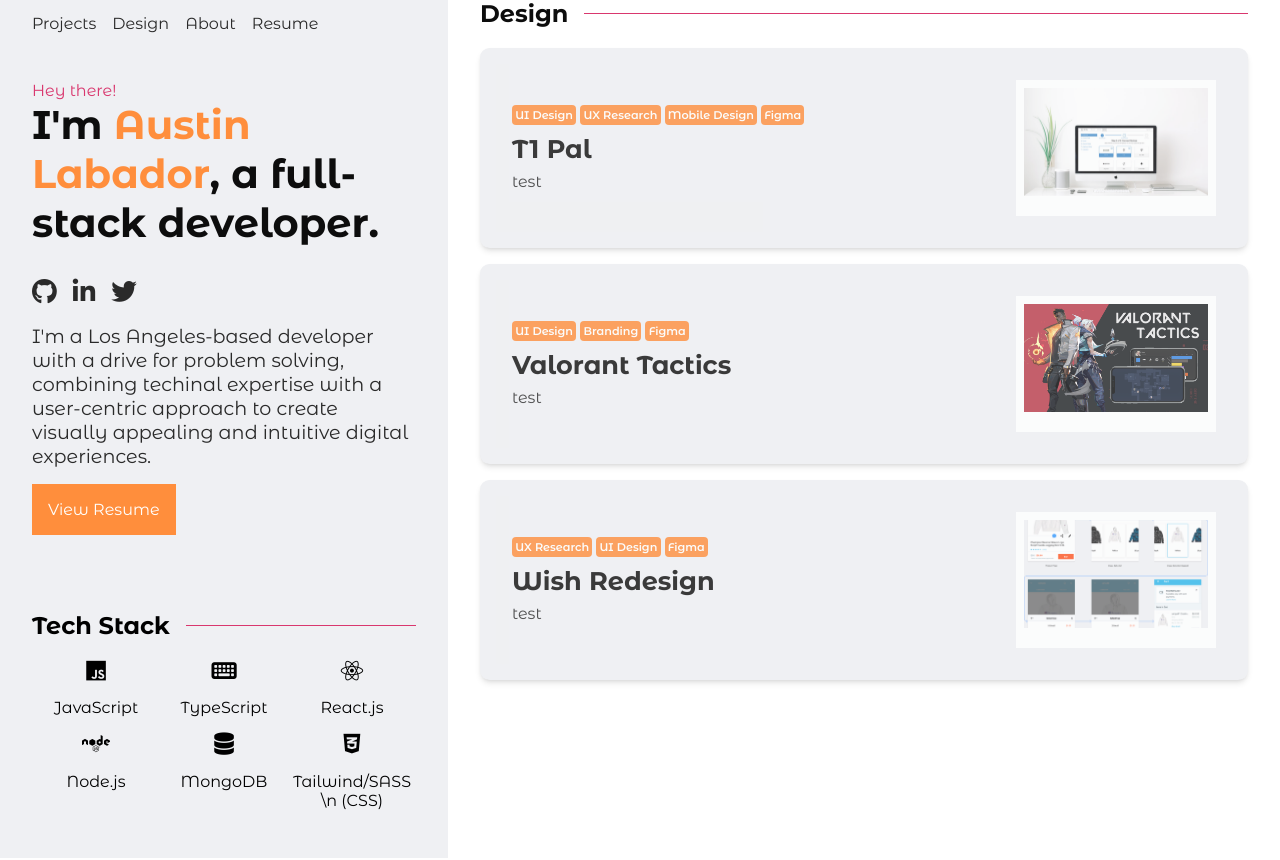
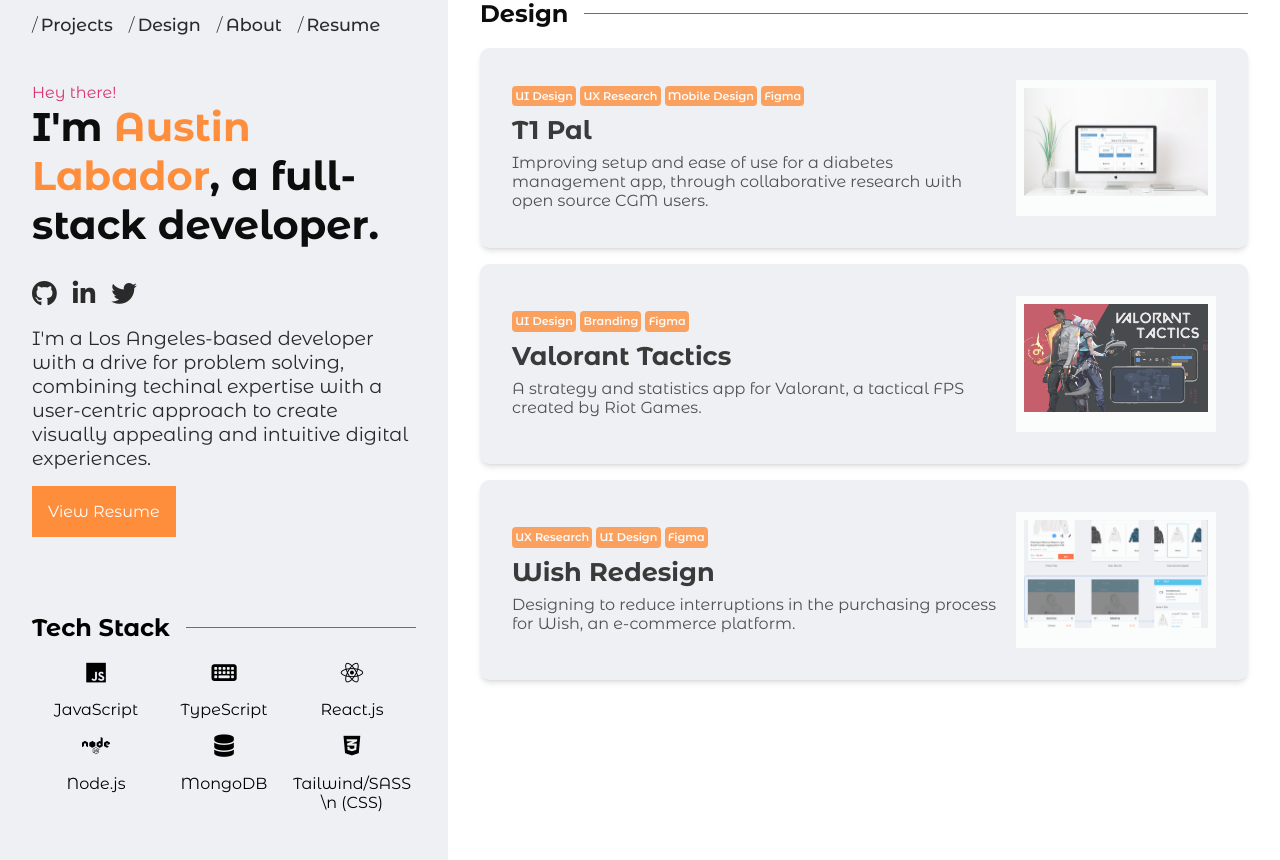
Before and after one commit to alabador/portfolio, an Astro site: page /design in a window 1280 px wide. Shown: the part 53-913 px from the top of the page. Built offline with nearby package versions, Linux system fonts and the light colour scheme; Astro itself is replaced by a stand-in of ours.

Commit message:
Add descriptions to projects

```diff
--- a/src/components/Header.astro
+++ b/src/components/Header.astro
@@ -43,6 +43,13 @@
     }
     .nav-link a{
         color: var(--paragraph);
+        font-size: 1.1rem;
+        font-weight: 500;
+    }
+    .nav-link a::before {
+        content:'/';
+        font-weight:300;
+        padding-right: 0.2rem;
     }
     .header-logo img {
         width: 250px;
--- a/src/pages/design.astro
+++ b/src/pages/design.astro
@@ -14,21 +14,21 @@
 					title="T1 Pal"
 					href="https://austinlabador.wordpress.com/2023/04/13/t1-pal/"
 					image="/img/t1pal.png"
-					body="test",
+					body="Improving setup and ease of use for a diabetes management app, through collaborative research with open source CGM users.",
                     tech={["UI Design", "UX Research", "Mobile Design", "Figma"]}
 				/>
                 <Card
 					title="Valorant Tactics"
 					href="https://austinlabador.wordpress.com/2023/04/13/valorant-tactics/"
 					image="/img/valorant-tactics.png"
-					body="test",
+					body="A strategy and statistics app for Valorant, a tactical FPS created by Riot Games.",
                     tech={["UI Design", "Branding", "Figma"]}
 				/>
                 <Card
 					title="Wish Redesign"
 					href="https://austinlabador.wordpress.com/2023/04/13/startups-expectations-vs-reality/"
 					image="/img/wish-redesign.png"
-					body="test",
+					body="Designing to reduce interruptions in the purchasing process for Wish, an e-commerce platform.",
                     tech={["UX Research", "UI Design", "Figma"]}
 				/>
             </section>
```
Also changed, not shown: src/pages/index.astro (+6 -6 lines).
